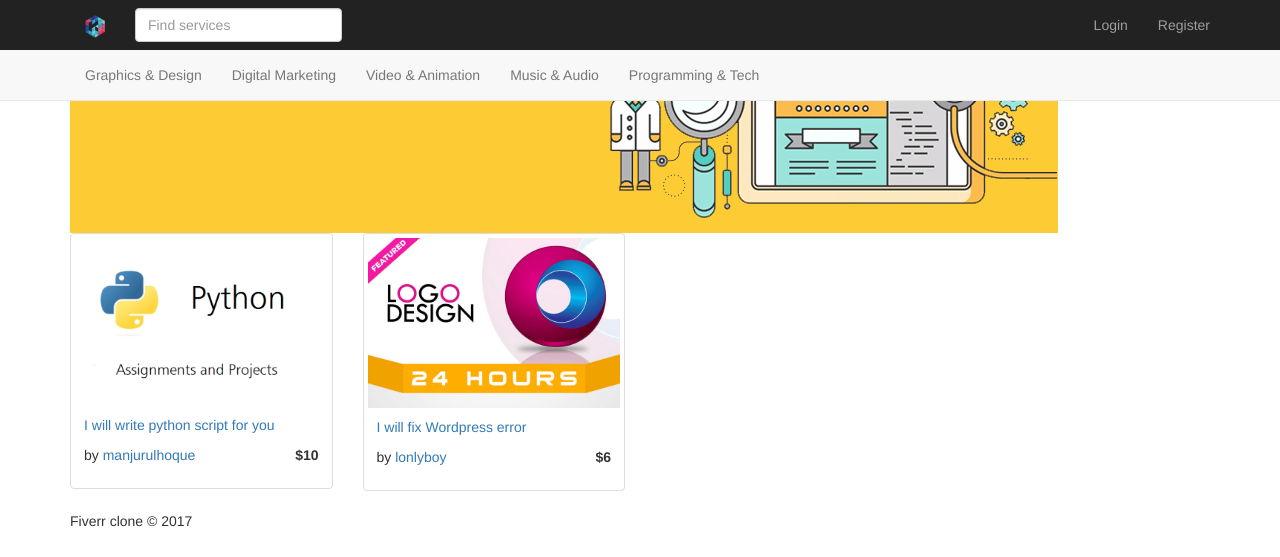
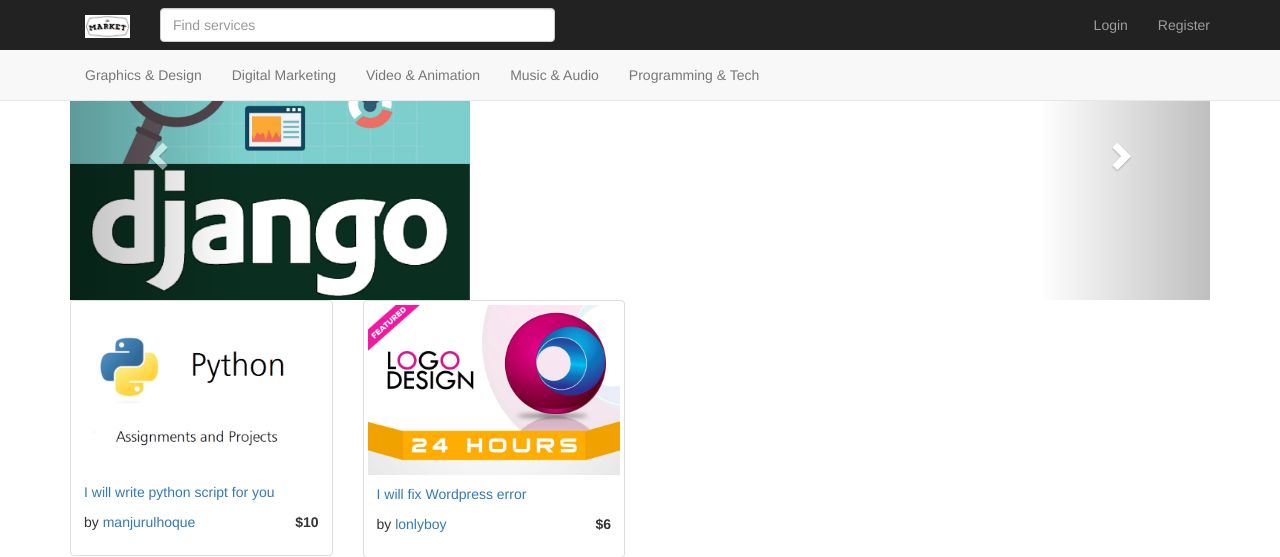
Before and after one commit to manjurulhoque/django-fiverr-clone, a Django app: page / in a window 1280 px wide. Shown: the top 557 px of the page. Run offline with Django 3.2, Linux system fonts and the light colour scheme; data comes from the database, SQL or seed files in the repository; both versions use the stored data as it was after the commit; parts of the project's set-up code (start-up, migrations or seed data) failed here and were passed over; some libraries are stand-ins or nearby versions.

Commit message:
slider added

```diff
--- a/fiverrapp/templates/base.html
+++ b/fiverrapp/templates/base.html
@@ -12,18 +12,17 @@
     <script src="{% static 'js/jquery-2.2.3.js' %}"></script>
     <script src="{% static 'js/bootstrap.min.js' %}"></script>
 
-
 </head>
 <body>
 <nav class="navbar navbar-default navbar-fixed-top">
     <div class="navbar-inverse">
         <div class="container">
             <div class="navbar-header">
-                <a class="navbar-brand" href="/"><img src="{% static 'img/logo.png' %}" height="23"></a>
+                <a class="navbar-brand" href="/"><img src="{% static 'img/logo.jpg' %}" height="23"></a>
             </div>
             <form class="navbar-form navbar-left" role="search">
                 <div class="form-group">
-                    <input type="text" class="form-control" placeholder="Find services">
+                    <input type="text" style="padding-right: 200px" class="form-control" placeholder="Find services">
                 </div>
             </form>
             <ul class="nav navbar-nav navbar-right">
--- a/fiverrapp/templates/home.html
+++ b/fiverrapp/templates/home.html
@@ -5,7 +5,34 @@
 
     <div class="row">
         <div class="col-md-12">
-            <img src="{% static 'img/banner.gif' %}" class="banner">
+            <div id="myCarousel" class="carousel slide" data-ride="carousel">
+                <!-- Indicators -->
+                <ol class="carousel-indicators">
+                    <li data-target="#myCarousel" data-slide-to="0" class="active"></li>
+                    <li data-target="#myCarousel" data-slide-to="1"></li>
+                </ol>
+
+                <!-- Wrapper for slides -->
+                <div class="carousel-inner">
+                    <div class="item active">
+                        <img src="{% static 'img/django.png' %}" style="height: 300px" class="banner">
+                    </div>
+
+                    <div class="item">
+                        <img src="{% static 'img/wordpress.jpg' %}" style="height: 300px" class="banner">
+                    </div>
+                </div>
+
+                <!-- Left and right controls -->
+                <a class="left carousel-control" href="#myCarousel" data-slide="prev">
+                    <span class="glyphicon glyphicon-chevron-left"></span>
+                    <span class="sr-only">Previous</span>
+                </a>
+                <a class="right carousel-control" href="#myCarousel" data-slide="next">
+                    <span class="glyphicon glyphicon-chevron-right"></span>
+                    <span class="sr-only">Next</span>
+                </a>
+            </div>
         </div>
 
         {% for gig in gigs %}
--- a/fiverrapp/views.py
+++ b/fiverrapp/views.py
@@ -98,12 +98,13 @@
 def create_purchase(request):
     if request.method == 'POST':
         try:
-            gig = Gig.objects.get(id = request.POST['gig_id'])
+            gig = Gig.objects.get(id=request.POST['gig_id'])
         except Gig.DoesNotExist:
             return redirect('/')
         Purchase.objects.create(gig=gig, buyer=request.user)
 
     return redirect('/')
+
 
 def show_gig_by_category(request, category):
     gigs = Gig.objects.filter(category=category)
```
Also changed, not shown: db.sqlite3, fiverrapp/static/img/banner.gif (deleted), fiverrapp/static/img/django.png (added), fiverrapp/static/img/logo.jpg (added), fiverrapp/static/img/logo.png (deleted), fiverrapp/static/img/wordpress.jpg (added).
